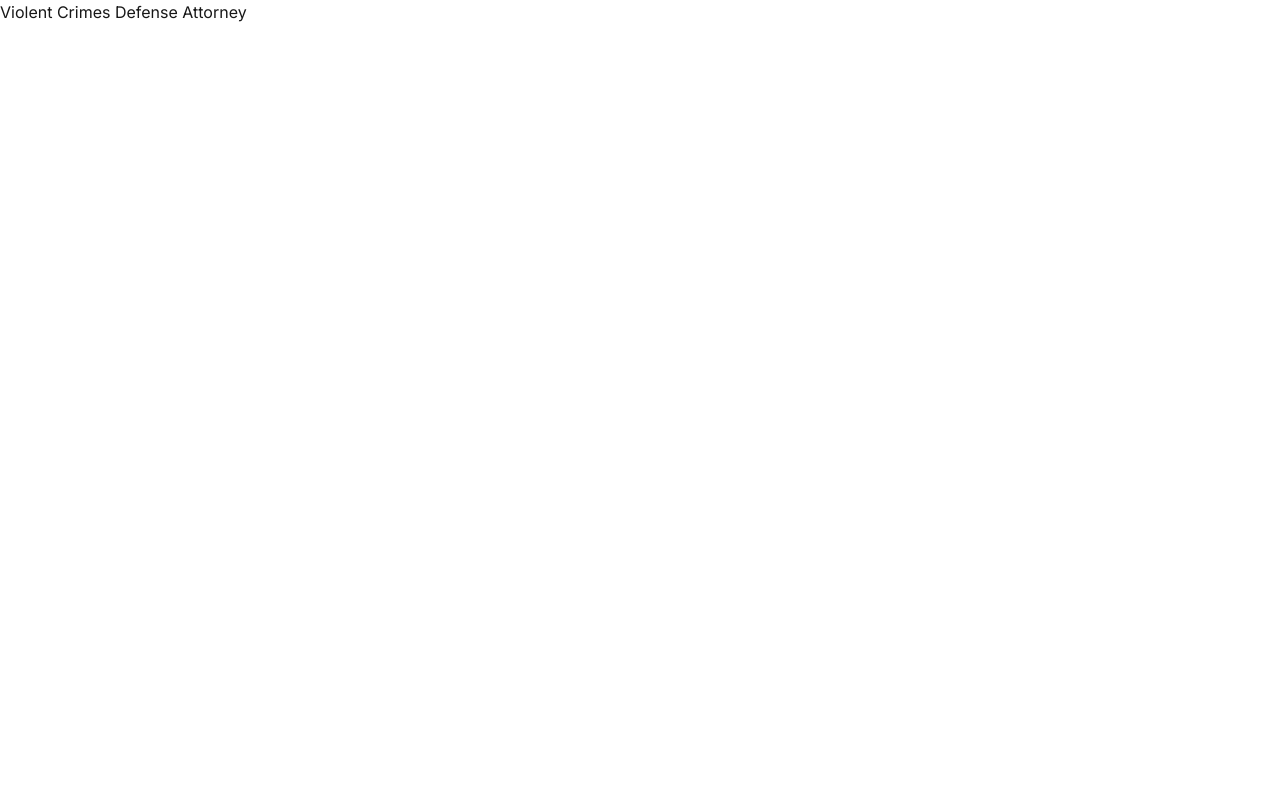
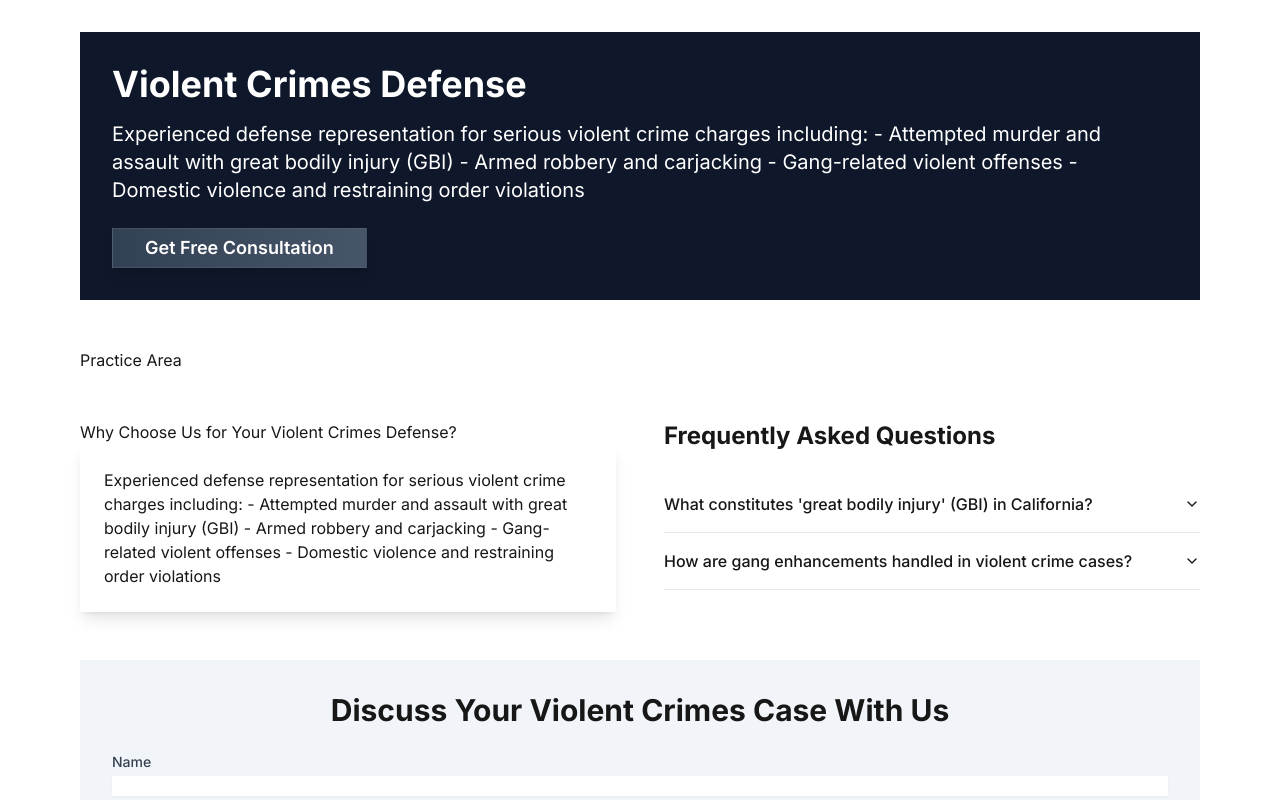
Before and after one commit to lggg123/noriegalaw-site, a Next.js app: page /practice-areas/violent-crimes in a window 1280 px wide. Shown: the top 800 px of the page. Built offline with nearby package versions, Linux system fonts and the light colour scheme.

Commit message:
fix: made proper changes

```diff
--- a/src/app/practice-areas/violent-crimes/page.tsx
+++ b/src/app/practice-areas/violent-crimes/page.tsx
@@ -1,43 +1,57 @@
-// src/app/practice-areas/violent-crimes/page.tsx
-import { NextSeo } from 'next-seo';
-import {
-  getPracticeAreaSchema,
-  getFAQSchema,
-  getBreadcrumbSchema
-} from '@/lib/attorney';
+import React, { Suspense } from 'react';
+import { Metadata } from 'next';
+import ContactForm from '@/components/ContactForm';
+import FAQAccordion from '@/components/FAQAccordion';
+import CallToAction from '@/components/CallToAction';
+import PracticeAreaStats from '@/components/PracticeAreaStats';
+import LoadingSpinner from '@/components/ui/LoadingSpinner';
+import { practiceAreaDetails } from '@/lib/criminal-defense';
 
-export default function ViolentCrimesPage() {
-  const breadcrumbItems = [
-    { name: 'Home', url: 'https://yourdomain.com' },
-    { name: 'Practice Areas', url: 'https://yourdomain.com/practice-areas' },
-    { name: 'Violent Crimes Defense', url: 'https://yourdomain.com/practice-areas/violent-crimes' }
-  ];
+type Props = {
+  params: Promise<{ area: string }>
+  searchParams?: Promise<{ [key: string]: string | string[] | undefined }>
+}
+
+export const metadata: Metadata = {
+  title: 'Violent Crimes Defense Attorney | Criminal Defense Expert',
+  description: 'Expert legal defense for violent crime charges. Our experienced attorneys provide aggressive representation and protect your rights.',
+};
+
+export default async function ViolentCrimesPage() {
+  const areaDetails = practiceAreaDetails['Violent Crimes'];
 
   return (
-    <>
-      <NextSeo
-        title="Violent Crimes Defense Attorney | Experienced Criminal Defense"
-        description="Aggressive defense for violent crime charges including attempted murder, assault with GBI, and related offenses. Experienced criminal defense attorney."
-        openGraph={{
-          title: 'Violent Crimes Defense Attorney',
-          description: 'Strategic defense for serious violent crime charges.',
-          url: 'https://yourdomain.com/practice-areas/violent-crimes',
-        }}
-      />
-      <script
-        type="application/ld+json"
-        dangerouslySetInnerHTML={{
-          __html: JSON.stringify([
-            getPracticeAreaSchema('Violent Crimes'),
-            getBreadcrumbSchema(breadcrumbItems),
-            getFAQSchema()
-          ])
-        }}
-      />
-      <main>
-        <h1>Violent Crimes Defense Attorney</h1>
-        {/* Page content */}
-      </main>
-    </>
+    <main className="max-w-6xl mx-auto px-4 py-8">
+      {/* Hero Section */}
+      <div className="bg-slate-900 text-white rounded-lg p-8 mb-12">
+        <h1 className="text-4xl font-bold mb-4">Violent Crimes Defense</h1>
+        <p className="text-xl mb-6">{areaDetails.description}</p>
+        <CallToAction variant="primary" />
+      </div>
+
+      <Suspense fallback={<LoadingSpinner />}>
+        <PracticeAreaStats />
+        {/* Main Content and FAQ Section */}
+        <div className="grid md:grid-cols-2 gap-12 my-12">
+          <section className="prose lg:prose-xl">
+            <h2>Why Choose Us for Your Violent Crimes Defense?</h2>
+            <div className="bg-white rounded-lg shadow-lg p-6">
+              {areaDetails.description}
+            </div>
+          </section>
+          <section>
+            <h2 className="text-2xl font-bold mb-6">Frequently Asked Questions</h2>
+            <FAQAccordion faqs={areaDetails.faqs} />
+          </section>
+        </div>
+        {/* Contact Form Section */}
+        <section className="bg-slate-100 rounded-lg p-8 my-12">
+          <h2 className="text-3xl font-bold mb-6 text-center">
+            Discuss Your Violent Crimes Case With Us
+          </h2>
+          <ContactForm practiceArea="Violent Crimes" />
+        </section>
+      </Suspense>
+    </main>
   );
 }
```
